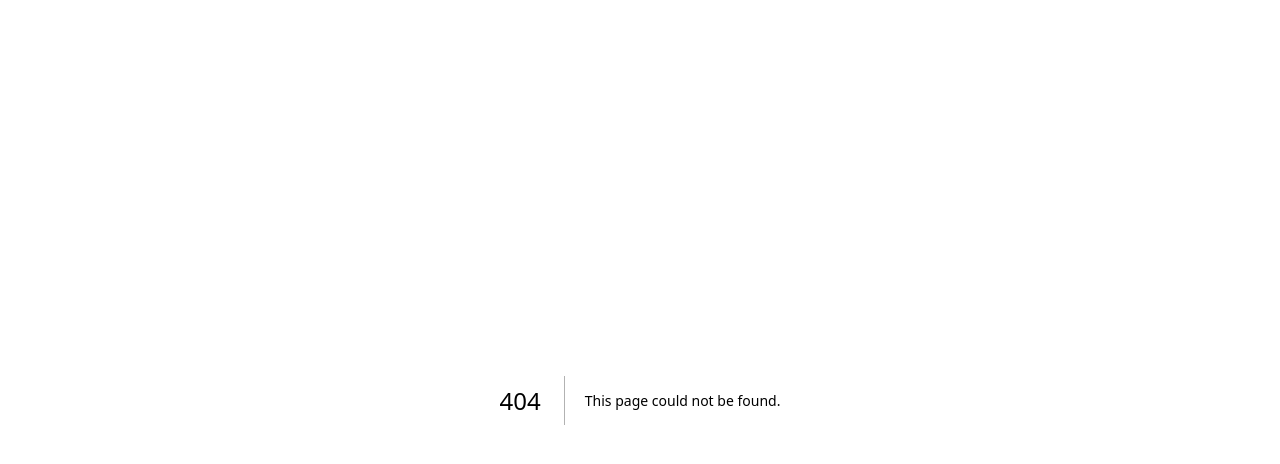
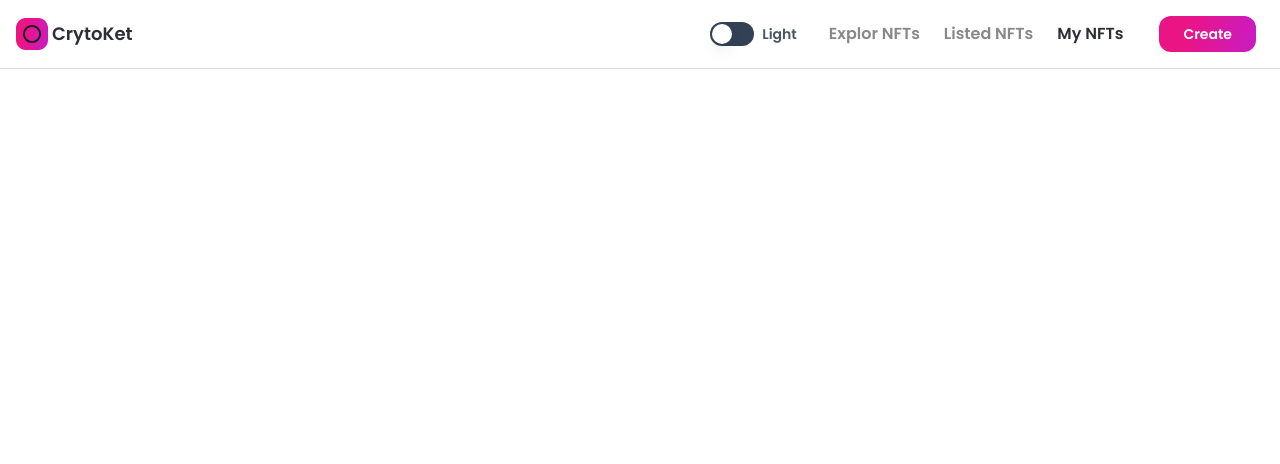
Before and after one commit to QuyetTV1991/nft-marketplace, a Next.js app: page /my-nfts in a window 1280 px wide. Before the commit this address had no page. Shown: the top 464 px of the page. Built offline with nearby package versions, Linux system fonts and the light colour scheme.

Commit message:
commit changes for navbar

```diff
--- /dev/null
+++ b/app/(root)/created-nfts/page.tsx
@@ -0,0 +1,7 @@
+import React from "react";
+
+const Page = () => {
+  return <div>Page Created NFTs</div>;
+};
+
+export default Page;
--- /dev/null
+++ b/app/(root)/my-nfts/page.tsx
@@ -0,0 +1,7 @@
+import React from "react";
+
+const Page = () => {
+  return <div>Page My NFTs</div>;
+};
+
+export default Page;
--- /dev/null
+++ b/components/shared/CustomBtn.tsx
@@ -0,0 +1,29 @@
+"use client";
+
+import { useRouter } from "next/navigation";
+import React from "react";
+
+interface CustomBtnProps {
+  classStyles: string;
+  btnName: string;
+  route?: string;
+}
+
+const CustomBtn = ({ btnName, classStyles, route }: CustomBtnProps) => {
+  const router = useRouter();
+
+  const handleClick = (route: string) => {
+    router.push(route);
+  };
+  return (
+    <button
+      type="button"
+      className={`nft-gradient px-6 py-2 font-poppins text-sm font-semibold text-white minlg:px-8 minlg:text-lg ${classStyles}`}
+      onClick={() => handleClick(route ?? "")}
+    >
+      {btnName}
+    </button>
+  );
+};
+
+export default CustomBtn;
--- /dev/null
+++ b/components/shared/navbar/ButtonGroup.tsx
@@ -0,0 +1,24 @@
+import React from "react";
+import CustomBtn from "../CustomBtn";
+
+interface ButtonGroupProps {
+  hasConnected: boolean;
+}
+
+const ButtonGroup = ({ hasConnected }: ButtonGroupProps) => {
+  return (
+    <>
+      {hasConnected ? (
+        <CustomBtn
+          btnName="Create"
+          classStyles="mx-2 rounded-xl"
+          route="/create-nft"
+        />
+      ) : (
+        <CustomBtn btnName="Connect" classStyles="mx-2 rounded-xl" />
+      )}
+    </>
+  );
+};
+
+export default ButtonGroup;
--- /dev/null
+++ b/components/shared/navbar/Logo.tsx
@@ -0,0 +1,37 @@
+import React from "react";
+import Image from "next/image";
+import Link from "next/link";
+
+const Logo = () => {
+  return (
+    <div className="flex flex-1 flex-row justify-start">
+      <Link href="/">
+        <div className="flexCenter cursor-pointer md:hidden">
+          <Image
+            src="/assets/logo02.png"
+            alt="logo"
+            width={32}
+            height={32}
+            className="object-contain"
+          />
+          <p className="ml-1 text-lg font-semibold text-nft-black-1 dark:text-white">
+            CrytoKet
+          </p>
+        </div>
+      </Link>
+      <Link href="/">
+        <div className="hidden md:flex">
+          <Image
+            src="/assets/logo02.png"
+            alt="logo"
+            width={32}
+            height={32}
+            className="object-contain"
+          />
+        </div>
+      </Link>
+    </div>
+  );
+};
+
+export default Logo;
--- /dev/null
+++ b/components/shared/navbar/MenuItems.tsx
@@ -0,0 +1,34 @@
+"use client";
+
+import { NavLinks } from "@/contants";
+import Link from "next/link";
+import { usePathname } from "next/navigation";
+import React from "react";
+
+const MenuItems = () => {
+  const pathname = usePathname();
+  return (
+    <ul className="flexCenter ml-3 list-none flex-row">
+      {NavLinks.map((item, index) => {
+        const isActive =
+          (pathname.includes(item.route) && item.route.length > 1) ||
+          pathname === item.route;
+        return (
+          <li
+            key={index}
+            className={`mx-3 flex flex-row items-center font-poppins text-base font-semibold hover:text-nft-dark dark:hover:text-white
+            ${
+              isActive
+                ? "text-nft-black-1 dark:text-white"
+                : "text-nft-gray-2 dark:text-nft-gray-3"
+            }`}
+          >
+            <Link href={item.route}>{item.label}</Link>
+          </li>
+        );
+      })}
+    </ul>
+  );
+};
+
+export default MenuItems;
--- /dev/null
+++ b/components/shared/navbar/MobileNav.tsx
@@ -0,0 +1,7 @@
+import React from "react";
+
+const MobileNav = () => {
+  return <div>MobileNav</div>;
+};
+
+export default MobileNav;
--- a/components/shared/navbar/Navbar.tsx
+++ b/components/shared/navbar/Navbar.tsx
@@ -1,40 +1,33 @@
-import Image from "next/image";
-import Link from "next/link";
+// import Image from "next/image";
+// import Link from "next/link";
 import React from "react";
 import Theme from "./Theme";
+import Logo from "./Logo";
+import MenuItems from "./MenuItems";
+import ButtonGroup from "./ButtonGroup";
+import MobileNav from "./MobileNav";
 
 const Navbar = () => {
   return (
     <nav className="flexBetween fixed z-10 w-full flex-row border-b border-nft-gray-1 bg-white p-4 dark:border-nft-black-1 dark:bg-nft-dark">
       {/* Logo Component */}
-      <div className="flex flex-1 flex-row justify-start">
-        <Link href="/" className="flexCenter cursor-pointer md:hidden">
-          <Image
-            src="/assets/logo02.png"
-            alt="logo"
-            width={32}
-            height={32}
-            className="object-contain"
-          />
-          <p className="ml-1 text-lg font-semibold text-nft-black-1 dark:text-white">
-            CrytoKet
-          </p>
-        </Link>
-        <Link href="/">
-          <div className="hidden md:flex">
-            <Image
-              src="/assets/logo02.png"
-              alt="logo"
-              width={32}
-              height={32}
-              className="object-contain"
-            />
+      <Logo />
+      <div className="flex flex-initial flex-row justify-end">
+        {/* Theme Switch Tool */}
+        <Theme />
+
+        {/* Menu item path */}
+        <div className="flex md:hidden">
+          <MenuItems />
+          <div className="ml-4">
+            <ButtonGroup hasConnected={true} />
           </div>
-        </Link>
+        </div>
       </div>
 
-      {/* Theme Switch Tool */}
-      <Theme />
+      <div className="ml-2 hidden md:flex">
+        <MobileNav />
+      </div>
     </nav>
   );
 };
--- a/components/shared/navbar/Theme.tsx
+++ b/components/shared/navbar/Theme.tsx
@@ -7,22 +7,18 @@ import React from "react";
 const Theme = () => {
   const { mode, toggleTheme } = useTheme();
   return (
-    <div className="flex flex-initial flex-row justify-end">
     <div className="mr-2 flex items-center space-x-2">
       {/* need edit more in dark mode */}
       <Switch
         id="checkbox"
-          onCheckedChange={() =>
-            toggleTheme(mode === "light" ? "dark" : "light")
-          }
+        onCheckedChange={() => toggleTheme(mode === "light" ? "dark" : "light")}
       />
       <label
         htmlFor="checkbox"
-          className="text-sm font-semibold dark:text-white"
+        className="text-sm font-semibold text-gray-600 dark:text-slate-200"
       >
         {mode === "light" ? "Light" : "Dark"}
       </label>
-      </div>
     </div>
   );
 };
--- /dev/null
+++ b/contants/index.ts
@@ -0,0 +1,7 @@
+import { NavLink } from "@/types";
+
+export const NavLinks: NavLink[] = [
+  { route: "/", label: "Explor NFTs" },
+  { route: "/created-nfts", label: "Listed NFTs" },
+  { route: "/my-nfts", label: "My NFTs" },
+];
--- /dev/null
+++ b/types/index.d.ts
@@ -0,0 +1,4 @@
+export interface NavLink {
+  route: string;
+  label: string;
+}
```
Lines whose indentation alone changed are shown as unchanged.
